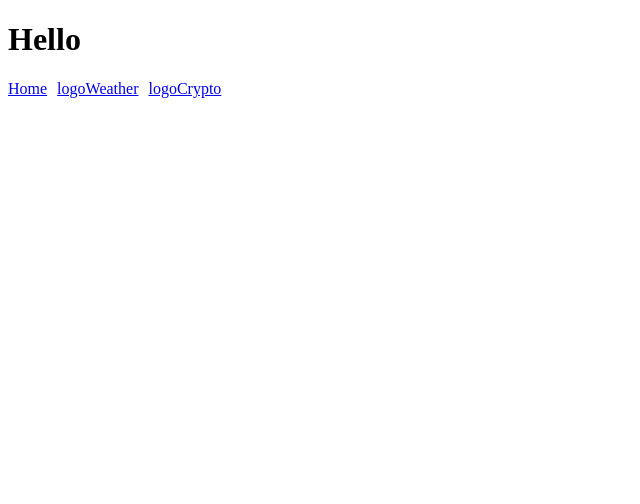
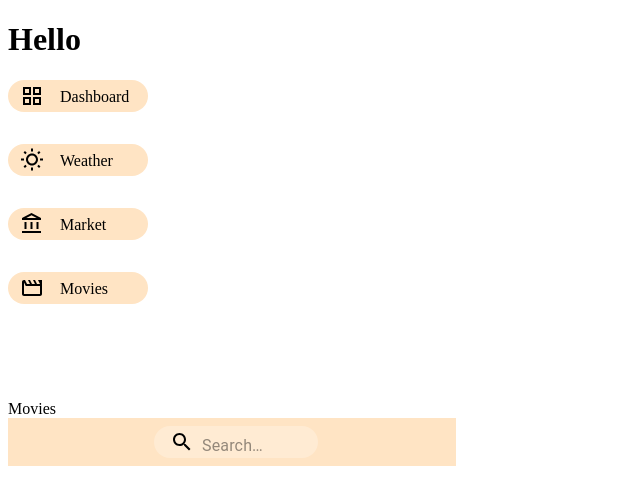
Before and after one commit to AnthonyAlmany/Dashboard, a React (Create React App) app: page /movies in a window 1280 px wide. Shown: the top 504 px of the page, without its empty margins (0-640 px from the left). Built offline with nearby package versions, Linux system fonts and the light colour scheme.

Commit message:
Creation buttons for navbar + creation search bar

```diff
--- a/src/App.tsx
+++ b/src/App.tsx
@@ -1,35 +1,15 @@
 import React from 'react';
-import {
-  Routes,
-  Route,
-  Link
-} from "react-router-dom";
-import Weather from "./components/Weather"
-import Home from "./components/Home"
-import Crypto from './components/Crypto';
-import buttonsList from "./datas/buttonsList"
+import Navbar from './components/Navbar';
+
 
 function App() {
 
-  type buttonListType = {
-    name: string;
-    logo: string;
-  }
 
   return (
     <div className="App">
       <h1>Hello</h1>
+      <Navbar />
 
-      <Link style={{ marginRight: "5px" }} to="/">Home</Link>
-
-      {buttonsList.map((btn: buttonListType) => <Link style={{ margin: "5px" }} key={btn.name} to={`/${btn.name}`}>{btn.logo}</Link>)}
-
-
-      <Routes>
-        <Route path="/" element={<Home />} />
-        <Route path="/weather" element={<Weather />} />
-        <Route path="/crypto" element={<Crypto />} />
-      </Routes>
     </div>
   );
 }
--- /dev/null
+++ b/src/components/Movies.tsx
@@ -0,0 +1,9 @@
+import React from 'react'
+
+function Movies() {
+    return (
+        <div>Movies</div>
+    )
+}
+
+export default Movies
--- /dev/null
+++ b/src/components/Navbar.tsx
@@ -0,0 +1,64 @@
+import React from 'react'
+
+import {
+    Routes,
+    Route,
+    Link
+} from "react-router-dom";
+// import styled from 'styled-components';
+
+import Weather from "../components/Weather";
+import Home from "../components/Home";
+import Crypto from '../components/Crypto';
+import Movies from '../components/Movies';
+import Searchbar from './Searchbar';
+
+import GridViewOutlinedIcon from '@mui/icons-material/GridViewOutlined';
+import WbSunnyOutlinedIcon from '@mui/icons-material/WbSunnyOutlined';
+import AccountBalanceOutlinedIcon from '@mui/icons-material/AccountBalanceOutlined';
+import MovieOutlinedIcon from '@mui/icons-material/MovieOutlined';
+
+import './navbar.css';
+
+
+function Navbar() {
+
+    const styleLink = { textDecoration: 'none', color: 'inherit', marginBottom: '2rem' }
+
+    // const Wrapper = styled.div`
+    // display: flex;
+    // flex-direction: column;
+    // margin-bottom: 4rem;
+    // `;
+
+
+    return (
+        <div>
+            <div className='links-container'>
+                <Link to="/" style={styleLink}>
+                    <div className='button-container'><GridViewOutlinedIcon /><div className="text-button">Dashboard</div></div>
+                </Link>
+                <Link to="/Weather" style={styleLink}>
+                    <div className='button-container'><WbSunnyOutlinedIcon /><div className="text-button">Weather</div></div>
+                </Link>
+                <Link to="/Crypto" style={styleLink}>
+                    <div className='button-container'><AccountBalanceOutlinedIcon /><div className="text-button">Market</div></div>
+                </Link>
+                <Link to="/Movies" style={styleLink}>
+                    <div className='button-container'><MovieOutlinedIcon /><div className="text-button">Movies</div></div>
+                </Link>
+            </div>
+
+            <Routes>
+                <Route path="/" element={<Home />} />
+                <Route path="/weather" element={<Weather />} />
+                <Route path="/crypto" element={<Crypto />} />
+                <Route path="/movies" element={<Movies />} />
+            </Routes>
+
+            <Searchbar />
+        </div>
+    )
+}
+
+export default Navbar
--- /dev/null
+++ b/src/components/Searchbar.tsx
@@ -0,0 +1,77 @@
+import React, { useState } from 'react'
+import { styled as styledMUI, alpha } from '@mui/material/styles';
+import SearchIcon from '@mui/icons-material/Search';
+import InputBase from '@mui/material/InputBase';
+
+
+import './searchbar.css'
+
+const Search = styledMUI('div')(({ theme }) => ({
+    position: 'relative',
+    // borderRadius: theme.shape.borderRadius,
+    borderRadius: '1rem',
+    backgroundColor: alpha(theme.palette.common.white, 0.25),
+    '&:hover': {
+        backgroundColor: alpha(theme.palette.common.white, 0.25),
+    },
+    marginLeft: 0,
+    height: '2rem',
+    [theme.breakpoints.up('sm')]: {
+        marginLeft: theme.spacing(1),
+        width: 'auto',
+    },
+}));
+
+const SearchIconWrapper = styledMUI('div')(({ theme }) => ({
+    padding: theme.spacing(0, 2),
+    height: '100%',
+    position: 'absolute',
+    pointerEvents: 'none',
+    display: 'flex',
+    alignItems: 'center',
+    justifyContent: 'center',
+}));
+
+const StyledInputBase = styledMUI(InputBase)(({ theme }) => ({
+    color: 'inherit',
+    '& .MuiInputBase-input': {
+        padding: theme.spacing(1, 1, 1, 0),
+        // vertical padding + font size from searchIcon
+        paddingLeft: `calc(1em + ${theme.spacing(4)})`,
+        transition: theme.transitions.create('width'),
+        width: '100%',
+        [theme.breakpoints.up('sm')]: {
+            width: '12ch',
+            '&:focus': {
+                width: '30ch',
+            },
+        },
+    },
+}));
+
+function Searchbar() {
+
+    const [search, setSearch] = useState('')
+
+    console.log(search)
+
+    return (
+        <div className='search-container'>
+
+            <Search>
+                <SearchIconWrapper>
+                    <SearchIcon />
+                </SearchIconWrapper>
+                <StyledInputBase
+                    placeholder="Search…"
+                    inputProps={{ 'aria-label': 'search' }}
+                    value={search}
+                    onChange={(e: React.ChangeEvent<HTMLInputElement>) => setSearch(e.target.value)}
+                />
+            </Search>
+
+        </div>
+    )
+}
+
+export default Searchbar
--- /dev/null
+++ b/src/components/navbar.css
@@ -0,0 +1,24 @@
+.links-container {
+    display: flex;
+    flex-direction: column;
+    margin-bottom: 4rem;
+}
+
+.button-container {
+    display: flex;
+    align-items: center;
+    background-color: bisque;
+    height: 2rem;
+    width: 8rem;
+    border-radius: 1rem;
+    padding-left: 12px;
+}
+
+.button-container:hover {
+    background-color: antiquewhite;
+}
+
+.text-button {
+    margin-top: 3px;
+    margin-left: 1rem;
+}
--- /dev/null
+++ b/src/components/searchbar.css
@@ -0,0 +1,8 @@
+.search-container {
+    display: flex;
+    justify-content: center;
+    align-items: center;
+    width: 28rem;
+    height: 3rem;
+    background-color: bisque;
+}
```
Also changed, not shown: package.json (+8 -0 lines), 1 other file (tests, documents, lock files or other folders).
